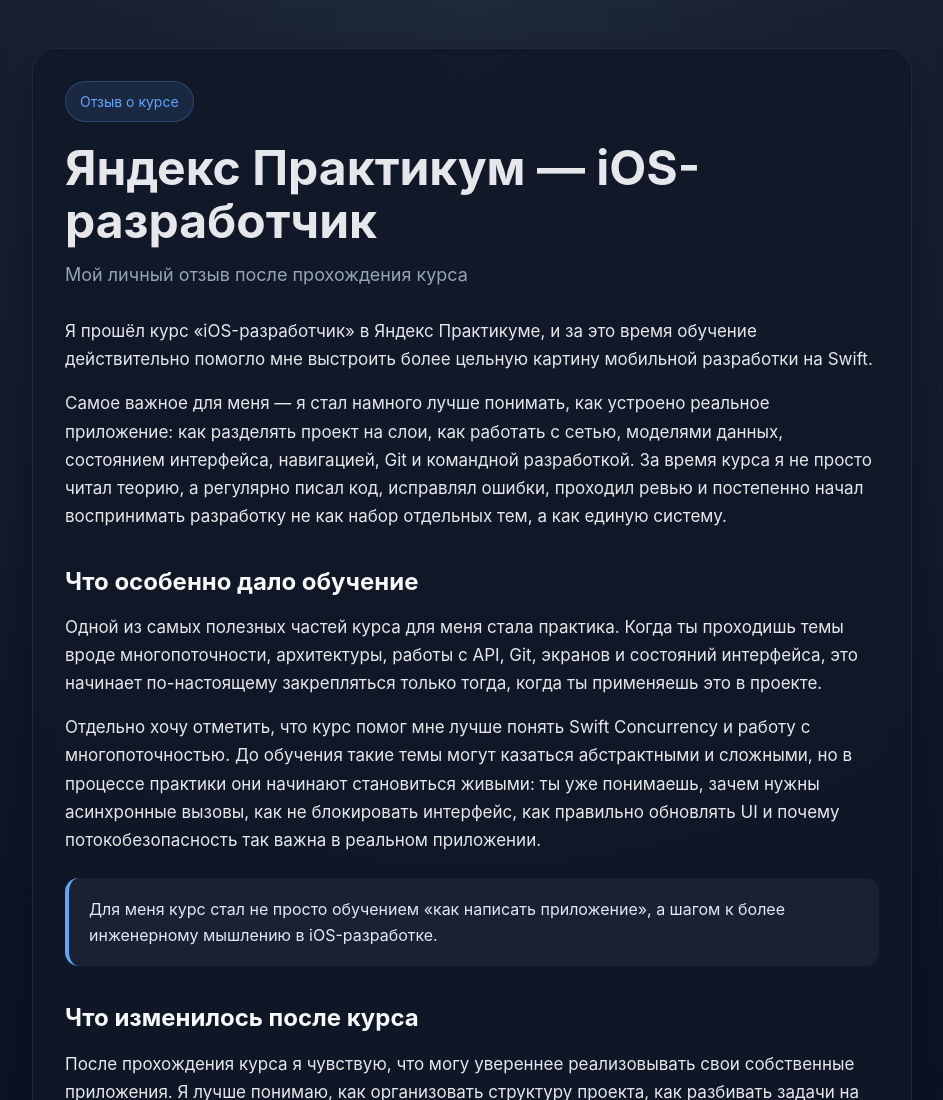
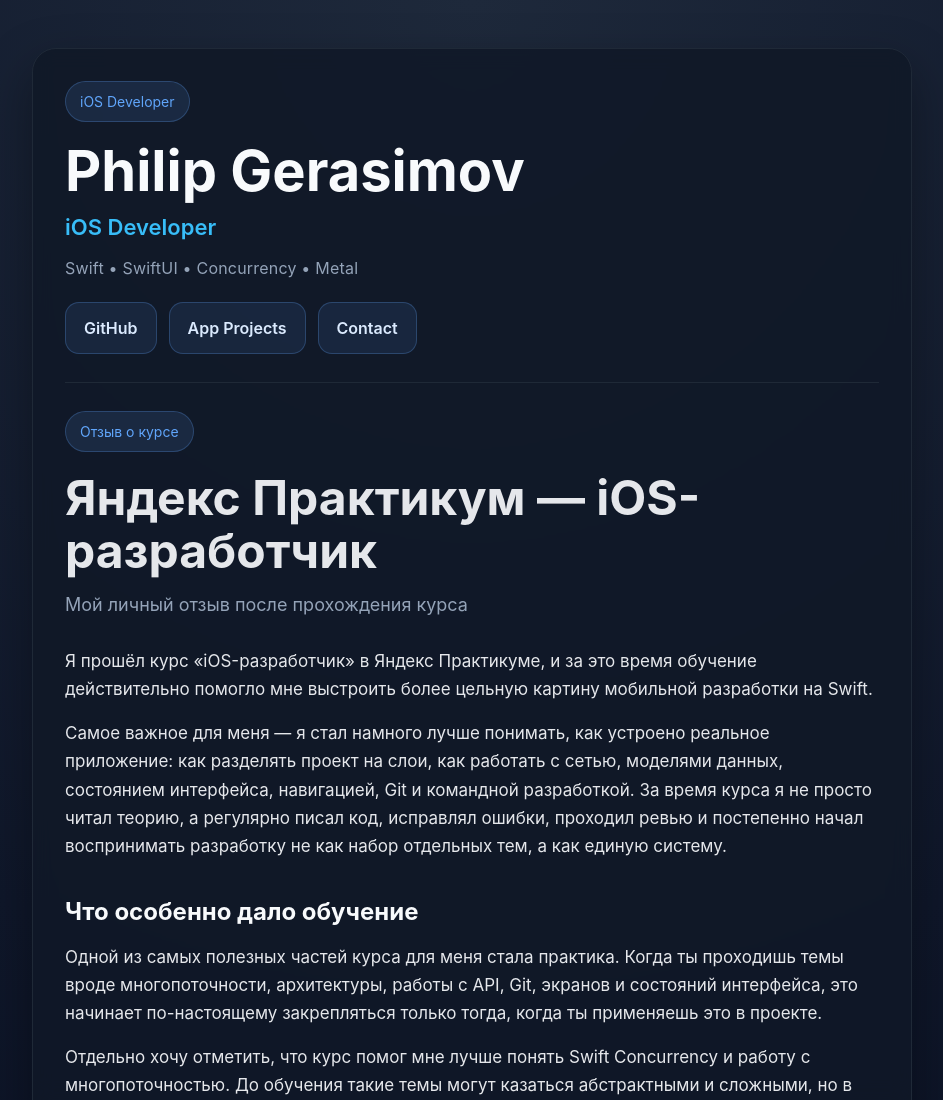
Before and after one commit to Yogerasim/practicum-ios-review, a plain HTML site: page index.html in a window 1280 px wide. Shown: the top 1100 px of the page, without its empty margins (168-1111 px from the left). Drawn offline with Linux system fonts and the light colour scheme.

Commit message:
Update review page with profile header and links

```diff
--- a/index.html
+++ b/index.html
@@ -12,6 +12,7 @@
       --text: #e5e7eb;
       --muted: #94a3b8;
       --accent: #60a5fa;
+      --accent-2: #38bdf8;
       --border: #1f2937;
     }
 
@@ -52,6 +53,60 @@
       border: 1px solid rgba(96, 165, 250, 0.25);
       font-size: 14px;
       margin-bottom: 20px;
+    }
+
+    .hero {
+      margin-bottom: 28px;
+      padding-bottom: 28px;
+      border-bottom: 1px solid var(--border);
+    }
+
+    .name {
+      margin: 0 0 8px;
+      font-size: clamp(34px, 6vw, 56px);
+      line-height: 1.05;
+      color: #f8fafc;
+    }
+
+    .role {
+      margin: 0 0 10px;
+      font-size: 22px;
+      color: var(--accent-2);
+      font-weight: 600;
+    }
+
+    .stack {
+      margin: 0 0 20px;
+      color: var(--muted);
+      font-size: 16px;
+      letter-spacing: 0.2px;
+    }
+
+    .actions {
+      display: flex;
+      flex-wrap: wrap;
+      gap: 12px;
+    }
+
+    .button {
+      display: inline-flex;
+      align-items: center;
+      justify-content: center;
+      padding: 12px 18px;
+      border-radius: 14px;
+      border: 1px solid rgba(96, 165, 250, 0.25);
+      background: rgba(96, 165, 250, 0.10);
+      color: #dbeafe;
+      text-decoration: none;
+      font-weight: 600;
+      transition: transform 0.15s ease, background 0.15s ease, border-color 0.15s ease;
+    }
+
+    .button:hover {
+      transform: translateY(-1px);
+      background: rgba(96, 165, 250, 0.16);
+      border-color: rgba(96, 165, 250, 0.4);
+      text-decoration: none;
     }
 
     h1 {
@@ -103,11 +158,38 @@
     a:hover {
       text-decoration: underline;
     }
+
+    @media (max-width: 640px) {
+      .card {
+        padding: 24px;
+      }
+
+      .actions {
+        flex-direction: column;
+      }
+
+      .button {
+        width: 100%;
+      }
+    }
   </style>
 </head>
 <body>
   <div class="wrap">
     <div class="card">
+      <div class="hero">
+        <div class="badge">iOS Developer</div>
+        <h1 class="name">Philip Gerasimov</h1>
+        <div class="role">iOS Developer</div>
+        <div class="stack">Swift • SwiftUI • Concurrency • Metal</div>
+
+        <div class="actions">
+          <a class="button" href="https://github.com/Yogerasim" target="_blank" rel="noopener noreferrer">GitHub</a>
+          <a class="button" href="https://t.me/philipp_gerasim" target="_blank" rel="noopener noreferrer">App Projects</a>
+          <a class="button" href="https://t.me/philip_gerasim" target="_blank" rel="noopener noreferrer">Contact</a>
+        </div>
+      </div>
+
       <div class="badge">Отзыв о курсе</div>
       <h1>Яндекс Практикум — iOS-разработчик</h1>
       <div class="subtitle">
```
